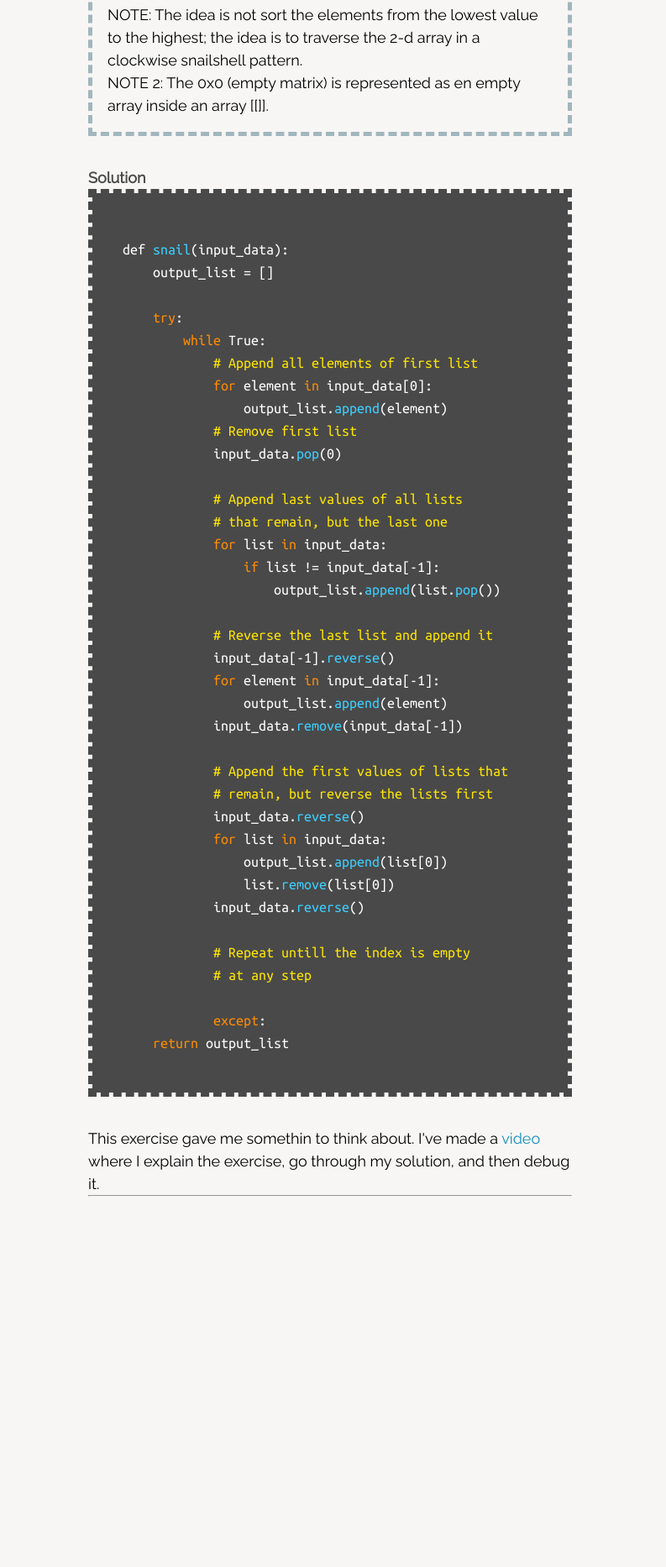
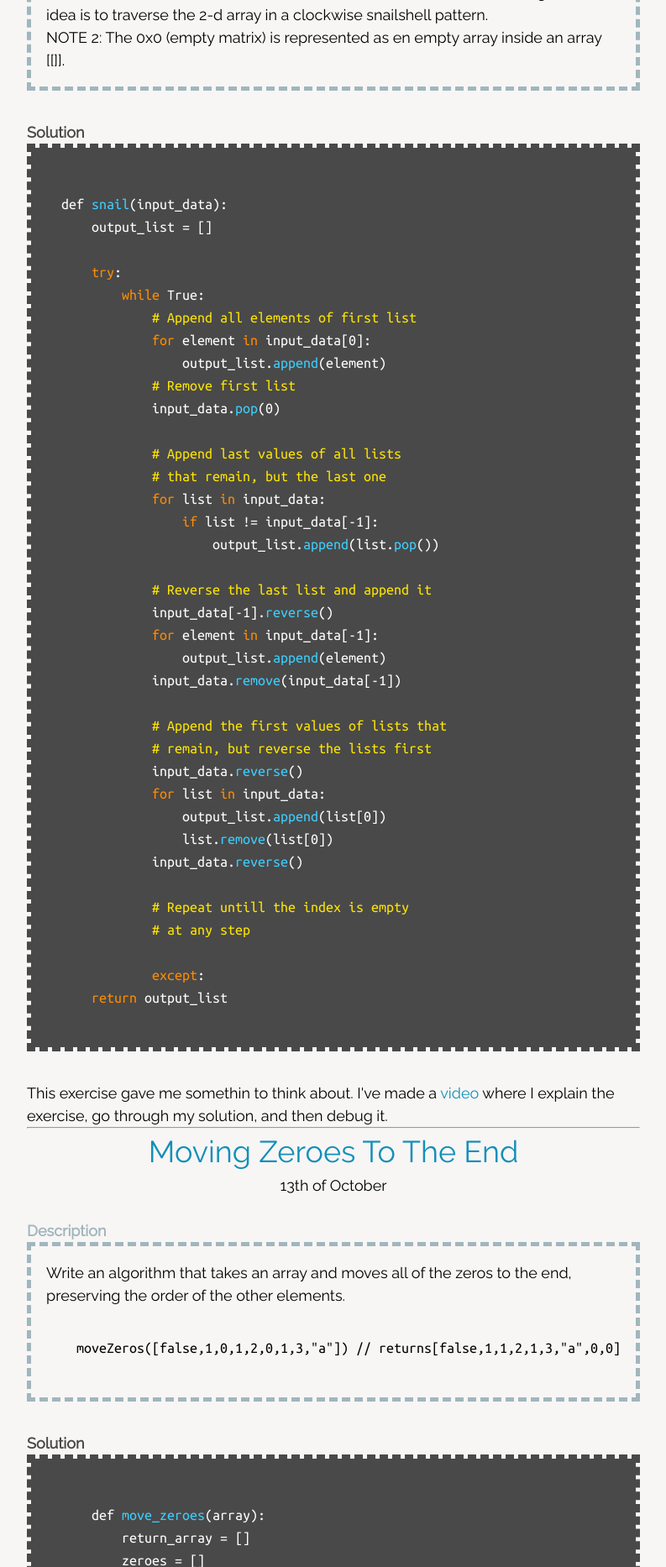
Before and after one commit to HyoMiYing/rok-klancar, a Django app: page /blog in a window 1280 px wide. Shown: the part 899-2765 px from the top of the page at 84% size, without its empty margins (343-1136 px from the left). Before the commit the page ends 2324 px from the top, so only its background shows below. Run offline with Django 3.2, Linux system fonts and the light colour scheme.

Commit message:
Added kata for 13th of October

```diff
--- a/workblog/templates/workblog/detail.html
+++ b/workblog/templates/workblog/detail.html
@@ -87,4 +87,34 @@
         </div>
     </div>
     <hr>
+    <div class="article" id="13-october">
+        <div class="article-title">
+            <h2><a href="https://www.codewars.com/kata/52597aa56021e91c93000cb0">Moving Zeroes To The End</a></h2>
+            <h3>13th of October</h3>
+        </div>
+        <br>
+        <h4>Description</h4>
+        <div class="description">
+            <p>Write an algorithm that takes an array and moves all of the zeros to the end, preserving the order of the other elements.</p>
+            <pre class="unmarked">
+    moveZeros([false,1,0,1,2,0,1,3,"a"]) // returns[false,1,1,2,1,3,"a",0,0]
+            </pre>
+        </div>
+        <h4 class="sol">Solution</h4>
+        <div class="solution">
+            <pre>
+        def <span class="function-name">move_zeroes</span>(array):
+            return_array = []
+            zeroes = []
+            <span class="keyword">for</span> index, element <span class="keyword">in</span> <span class="function-name">enumerate</span>(array):
+            <span class="keyword">if</span> (element == 0) <span class="keyword">and</span> element <span class="keyword">is</span> <span class="keyword">not</span> False:
+                    zeroes.<span class="function-name">append</span>(0)
+                <span class="keyword">else</span>:
+                    return_array.<span class="function-name">append</span>(element)
+            return_array.<span class="function-name">extend</span>(zeroes)
+            <span class="keyword">return</span> return_array
+            </pre>
+        </div>
+    </div>
+    <hr>
 {% endblock %}
```
